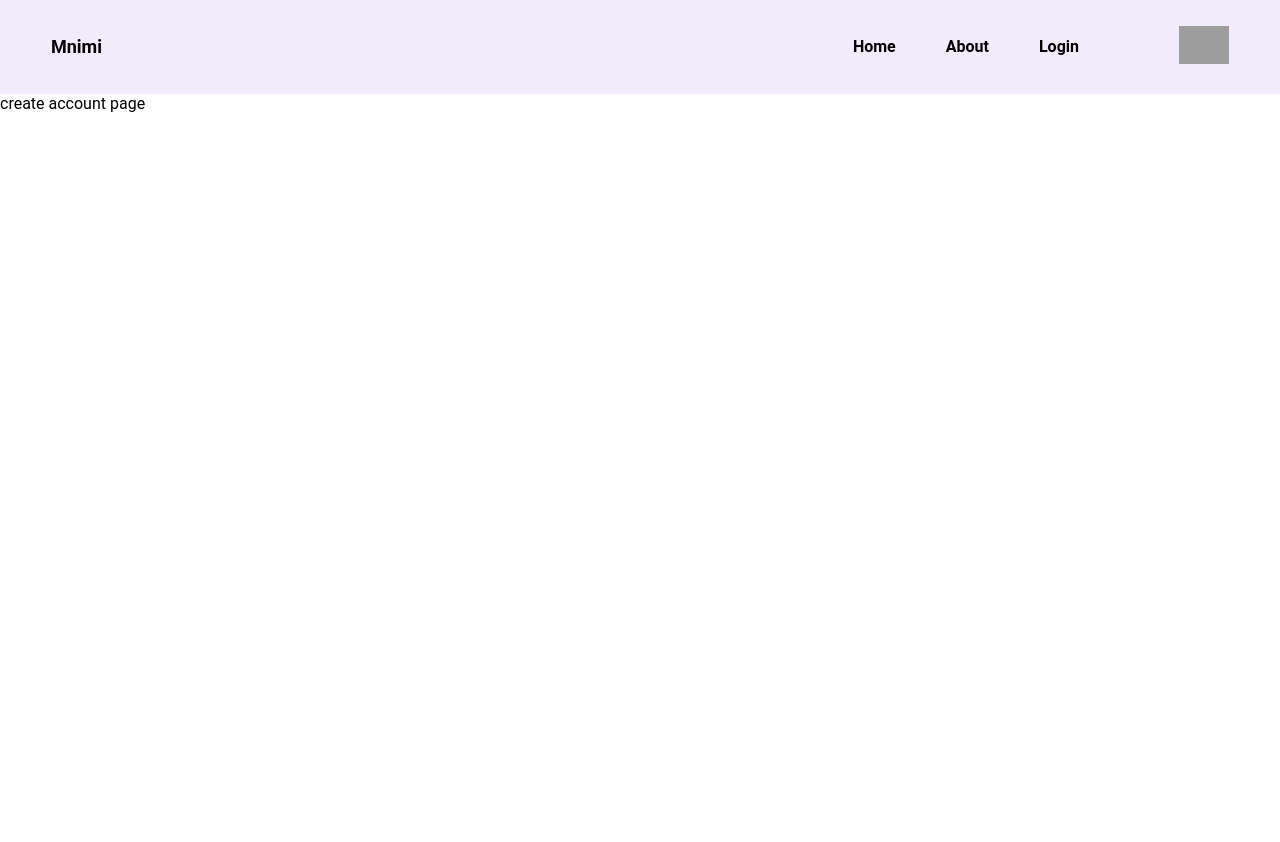
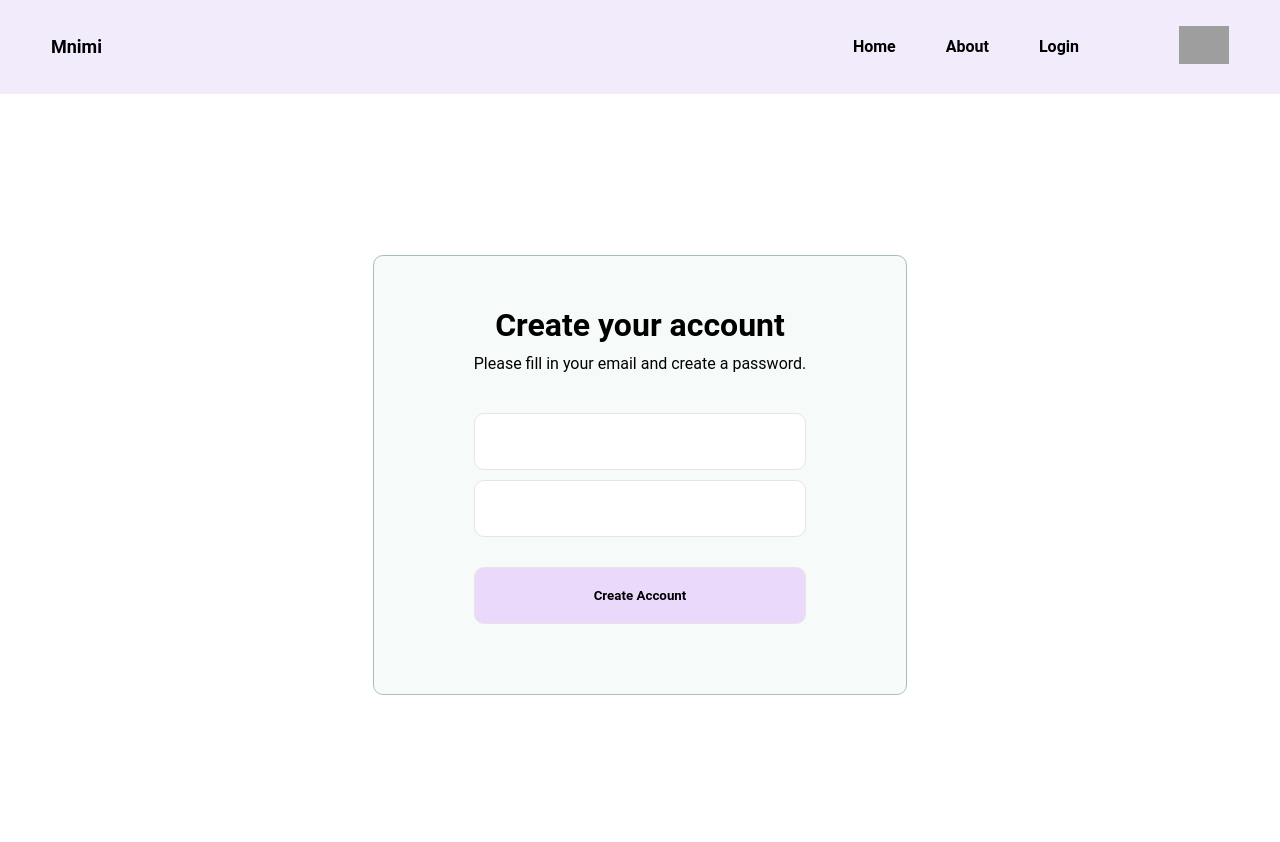
Before and after one commit to LaurierCS/Mnimi, a Django app: template templates/app/create_account.html in a window 1280 px wide. Before the commit the page ends 112 px from the top, so only its background shows below. Run offline with Django 3.2, Linux system fonts and the light colour scheme; the template is opened without the code that fills it, so the values that code supplies are empty, except form fields; tables that the repository leaves empty hold one stand-in row (values such as "Sample post"); form fields are guessed from the names that the template uses; some libraries are stand-ins or nearby versions; grey boxes are pictures that could not be loaded.

Commit message:
add create_account page

```diff
--- a/app/views.py
+++ b/app/views.py
@@ -54,11 +54,11 @@ def study(request, deckId, cardId):
 
 def create_account(request):
     sentence = "Create Account Page"
+    form_class = UserCreationForm
+    template_name = "app/create_account.html"
 
     context = {
         "sentence": sentence,
     }
 
-    template_name = "app/create_account.html"
-
     return render(request, template_name)
--- a/static/css/main.css
+++ b/static/css/main.css
@@ -320,7 +320,3 @@ button {
   margin-top: 20px;
   margin-bottom: 5px;
 }
-
-.login_input {
-  padding: 2px;
-}
--- a/templates/app/create_account.html
+++ b/templates/app/create_account.html
@@ -1,6 +1,37 @@
 {% extends "base.html" %}
 
 {% block content %}
-<p>create account page</p>
+<div class="login_container">
+  <div class="login_text">
+    {% if form.errors %}
+      <p>Your email or password didn't match. Please try again.</p>
+    {% endif %}
+
+    {% if next %}
+      {% if user.is_authenticated %}
+        <p>Your account doesn't have access to this page. To proceed,
+        please login with an account that has access.</p>
+      {% else %}
+        <p>Please login to see this page.</p>
+      {% endif %}
+    {% endif %}
+  </div>
+
+    <div class="login_wrapper">
+      <div class="login_wrapper__header">
+        <h1>Create your account</h1>
+        <p>Please fill in your email and create a password.</p>
+      </div>
+      <form class="login_form" method="post" action="{% url 'login' %}">
+        {% csrf_token %}
+        {{ form.email }}
+        {{ form.password }}
+        <input class="login_button" type="submit" value="Create Account" />
+        <input type="hidden" name="next" value="{{ next }}" />
+      </form>
+      <div class="login_wrapper__footer">
+      </div>
+    </div>
+</div>
 
 {% endblock %}
```
